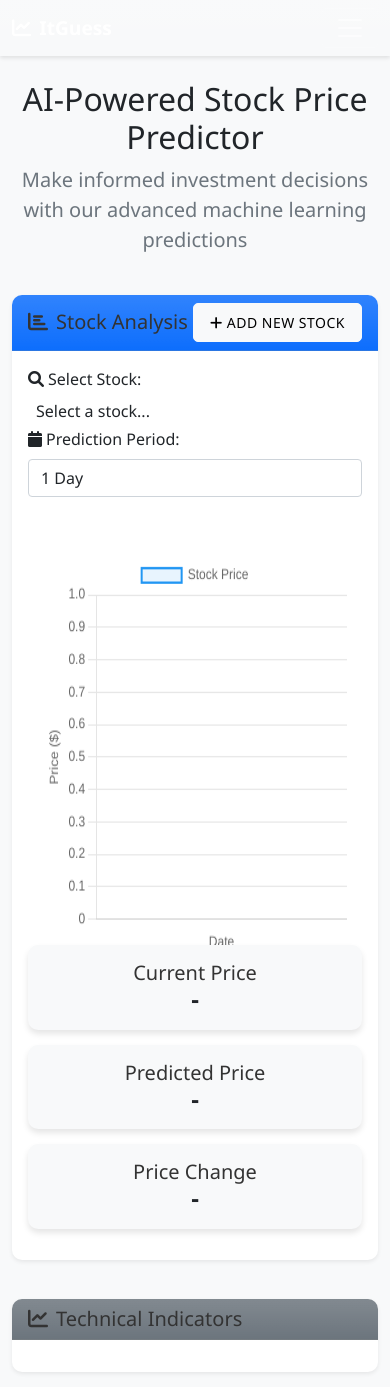
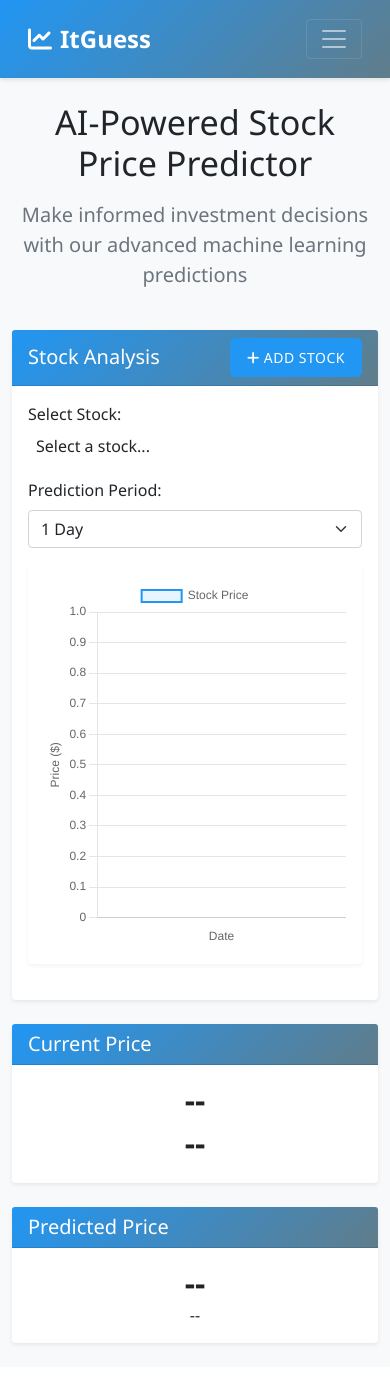
Before and after one commit to Mizokuiam/ItGuess, a Flask app: page / in a window 390 px wide. After the commit the page ends 1346 px from the top, so only its background shows below. Run offline with Flask 3, Linux system fonts and the light colour scheme; some libraries are stand-ins or nearby versions.

Commit message:
Fixed web app functionality
- Fixed navigation bar visibility and styling
- Added proper error handling in technical analysis
- Improved UI layout and responsiveness
- Enhanced dark mode support
- Updated deployment configuration

```diff
--- a/app.py
+++ b/app.py
@@ -67,7 +67,11 @@ def get_stock_data(symbol):
             return jsonify({'success': False, 'error': 'No data available for this stock'}), 404
 
         # Calculate technical indicators
-        indicators = technical_analysis.calculate_indicators(df)
+        tech_analysis = TechnicalAnalysisService()
+        indicators = tech_analysis.calculate_indicators(df)
+
+        if not indicators:
+            return jsonify({'success': False, 'error': 'Failed to calculate indicators'}), 500
 
         # Format the data for response
         data = {
@@ -75,13 +79,8 @@ def get_stock_data(symbol):
             'dates': df.index.strftime('%Y-%m-%d').tolist(),
             'prices': df['Close'].round(2).tolist(),
             'current_price': df['Close'][-1].round(2),
-            'previous_close': df['Close'][-2].round(2),
-            'volume': df['Volume'][-1],
-            'indicators': {
-                'rsi': round(indicators['RSI'][-1], 2) if 'RSI' in indicators else None,
-                'macd': round(indicators['MACD'][-1], 2) if 'MACD' in indicators else None,
-                'signal': round(indicators['Signal'][-1], 2) if 'Signal' in indicators else None
-            }
+            'previous_close': df['Close'][-2].round(2) if len(df) > 1 else df['Close'][-1].round(2),
+            'indicators': indicators
         }
 
         return jsonify(data)
--- a/static/css/style.css
+++ b/static/css/style.css
@@ -20,6 +20,35 @@ body {
     display: flex;
     flex-direction: column;
     background-color: #f8f9fa;
+}
+
+/* Navigation Styles */
+.navbar {
+    background: linear-gradient(135deg, var(--primary-color), var(--secondary-color)) !important;
+    padding: 1rem;
+    box-shadow: 0 2px 4px rgba(0,0,0,0.1);
+}
+
+.navbar-brand {
+    font-weight: 600;
+    font-size: 1.5rem;
+    color: white !important;
+}
+
+.navbar-nav .nav-link {
+    color: rgba(255,255,255,0.9) !important;
+    font-weight: 500;
+    padding: 0.5rem 1rem;
+    transition: all 0.3s ease;
+}
+
+.navbar-nav .nav-link:hover {
+    color: white !important;
+    transform: translateY(-1px);
+}
+
+.navbar-toggler {
+    border-color: rgba(255,255,255,0.5);
 }
 
 /* Dark Mode Styles */
@@ -50,57 +79,94 @@ body.dark-mode .modal-content {
     left: 0;
     width: 100%;
     height: 100%;
-    background: rgba(0, 0, 0, 0.7);
-    z-index: 9999;
+    background: rgba(255, 255, 255, 0.9);
+    z-index: 1000;
     justify-content: center;
     align-items: center;
 }
 
-/* Loading and Error States */
-#loadingIndicator {
-    text-align: center;
-    padding: 1rem;
+body.dark-mode #loadingOverlay {
+    background: rgba(26, 26, 26, 0.9);
 }
 
-#errorMessage {
-    text-align: center;
-    margin-bottom: 1rem;
+/* Chart Styles */
+.chart-container {
+    background: white;
+    border-radius: var(--border-radius);
+    padding: 1rem;
+    box-shadow: 0 2px 4px rgba(0,0,0,0.05);
+    margin-bottom: 2rem;
 }
 
-/* Navbar Styles */
-.navbar {
-    box-shadow: 0 2px 4px rgba(0,0,0,0.1);
-}
-
-.navbar-brand {
-    font-size: 1.5rem;
-    font-weight: bold;
+body.dark-mode .chart-container {
+    background: var(--dark-card);
 }
 
 /* Card Styles */
 .card {
-    border-radius: 10px;
-    box-shadow: 0 4px 6px rgba(0,0,0,0.1);
-    transition: transform 0.3s ease, box-shadow 0.3s ease;
     border: none;
-    margin-bottom: 1rem;
+    box-shadow: 0 2px 4px rgba(0,0,0,0.05);
+    transition: all 0.3s ease;
 }
 
 .card:hover {
     transform: translateY(-2px);
-    box-shadow: 0 6px 12px rgba(0,0,0,0.15);
+    box-shadow: 0 4px 8px rgba(0,0,0,0.1);
 }
 
 .card-header {
-    border-top-left-radius: 10px !important;
-    border-top-right-radius: 10px !important;
-    background-color: #fff;
-    border-bottom: 1px solid rgba(0, 0, 0, 0.1);
+    background: linear-gradient(135deg, var(--primary-color), var(--secondary-color));
+    color: white;
+    font-weight: 500;
 }
 
-.card-title {
-    margin-bottom: 0;
-    color: #333;
+/* Form Styles */
+.form-control {
+    border: 1px solid #dee2e6;
+    padding: 0.75rem;
+}
+
+body.dark-mode .form-control {
+    background-color: #333;
+    border-color: #404040;
+    color: white;
+}
+
+/* Select2 Customization */
+.select2-container {
+    width: 100% !important;
+}
+
+.select2-container--default .select2-selection--single {
+    height: calc(1.5em + 1.5rem) !important;
+    padding: 0.75rem !important;
+    border: 1px solid #dee2e6 !important;
+}
+
+body.dark-mode .select2-container--default .select2-selection--single {
+    background-color: #333;
+    border-color: #404040 !important;
+    color: white;
+}
+
+/* Animation */
+@keyframes fadeIn {
+    from { opacity: 0; }
+    to { opacity: 1; }
+}
+
+/* Responsive Styles */
+@media (max-width: 768px) {
+    .navbar-nav {
+        background: rgba(0,0,0,0.1);
+        border-radius: var(--border-radius);
+        padding: 0.5rem;
+        margin-top: 1rem;
+    }
+
+    .form-check.form-switch {
+        margin: 1rem 0;
+    }
 }
 
 /* Price Display */
@@ -121,28 +187,56 @@ body.dark-mode .modal-content {
     font-weight: bold;
 }
 
-/* Chart Container */
-.chart-container {
-    position: relative;
-    height: 400px;
+/* Portfolio Section */
+.portfolio-summary {
+    background-color: #f8f9fa;
+    padding: 20px;
+    border-radius: 5px;
     margin-bottom: 20px;
-    background-color: rgba(255,255,255,0.05);
-    border-radius: 10px;
-    padding: 15px;
 }
 
-#stockChart {
-    min-height: 400px;
-    width: 100%;
-    margin: 20px 0;
-    background-color: #fff;
-    border-radius: 4px;
+.position-card {
+    margin-bottom: 15px;
 }
 
-#indicatorChart {
-    width: 100%;
-    background-color: #fff;
-    border-radius: 4px;
+/* Watchlist */
+.watchlist-item {
+    padding: 10px;
+    border-bottom: 1px solid #dee2e6;
+}
+
+.watchlist-item:last-child {
+    border-bottom: none;
+}
+
+/* Education Section */
+.education-card {
+    height: 100%;
+}
+
+.education-card .card-body {
+    display: flex;
+    flex-direction: column;
+}
+
+.education-card .card-text {
+    flex-grow: 1;
+}
+
+/* Footer */
+.footer {
+    border-top: 1px solid rgba(0, 0, 0, 0.1);
+}
+
+/* Loading and Error States */
+#loadingIndicator {
+    text-align: center;
+    padding: 1rem;
+}
+
+#errorMessage {
+    text-align: center;
+    margin-bottom: 1rem;
 }
 
 /* Technical Indicators */
@@ -194,127 +288,6 @@ body.dark-mode .modal-content {
     font-weight: bold;
 }
 
-/* Portfolio Section */
-.portfolio-summary {
-    background-color: #f8f9fa;
-    padding: 20px;
-    border-radius: 5px;
-    margin-bottom: 20px;
-}
-
-.position-card {
-    margin-bottom: 15px;
-}
-
-/* Watchlist */
-.watchlist-item {
-    padding: 10px;
-    border-bottom: 1px solid #dee2e6;
-}
-
-.watchlist-item:last-child {
-    border-bottom: none;
-}
-
-/* Education Section */
-.education-card {
-    height: 100%;
-}
-
-.education-card .card-body {
-    display: flex;
-    flex-direction: column;
-}
-
-.education-card .card-text {
-    flex-grow: 1;
-}
-
-/* Footer */
-.footer {
-    border-top: 1px solid rgba(0, 0, 0, 0.1);
-}
-
-/* Responsive Design */
-@media (max-width: 768px) {
-    .chart-container {
-        height: 300px;
-    }
-
-    .navbar-brand {
-        font-size: 1.2rem;
-    }
-
-    .display-4 {
-        font-size: 2rem;
-    }
-
-    .card {
-        margin-bottom: 15px;
-    }
-
-    #currentPrice, #predictedPrice, #priceChange {
-        font-size: 1.5rem;
-    }
-}
-
-/* Select2 Customization */
-.select2-container--default .select2-selection--single {
-    height: 38px;
-    border: 1px solid #ced4da;
-    border-radius: 4px;
-}
-
-.select2-container--default .select2-selection--single .select2-selection__rendered {
-    line-height: 38px;
-}
-
-.select2-container--default .select2-selection--single .select2-selection__arrow {
-    height: 36px;
-}
-
-/* Animations */
-@keyframes fadeIn {
-    from { opacity: 0; }
-    to { opacity: 1; }
-}
-
-.fade-in {
-    animation: fadeIn 0.5s ease-in;
-}
-
-/* Form Controls */
-.form-control:focus {
-    border-color: var(--primary-color);
-    box-shadow: 0 0 0 0.2rem rgba(33, 150, 243, 0.25);
-}
-
-/* Buttons */
-.btn {
-    border-radius: 5px;
-    font-weight: 500;
-    text-transform: uppercase;
-    letter-spacing: 0.5px;
-    padding: 8px 16px;
-    transition: all 0.3s ease;
-}
-
-.btn:hover {
-    transform: translateY(-1px);
-    box-shadow: 0 2px 4px rgba(0, 0, 0, 0.1);
-}
-
-.btn-primary {
-    background-color: var(--primary-color);
-    border-color: var(--primary-color);
-}
-
-.btn-primary:hover {
-    background-color: #1976D2;
-    border-color: #1976D2;
-    transform: translateY(-1px);
-}
-
 /* Modal Styles */
 .modal-content {
     border-radius: 10px;
@@ -354,3 +327,35 @@ body.dark-mode .modal-content {
 ::-webkit-scrollbar-thumb:hover {
     background: #555;
 }
+
+/* Buttons */
+.btn {
+    border-radius: 5px;
+    font-weight: 500;
+    text-transform: uppercase;
+    letter-spacing: 0.5px;
+    padding: 8px 16px;
+    transition: all 0.3s ease;
+}
+
+.btn:hover {
+    transform: translateY(-1px);
+    box-shadow: 0 2px 4px rgba(0, 0, 0, 0.1);
+}
+
+.btn-primary {
+    background-color: var(--primary-color);
+    border-color: var(--primary-color);
+}
+
+.btn-primary:hover {
+    background-color: #1976D2;
+    border-color: #1976D2;
+    transform: translateY(-1px);
+}
+
+/* Form Controls */
+.form-control:focus {
+    border-color: var(--primary-color);
+    box-shadow: 0 0 0 0.2rem rgba(33, 150, 243, 0.25);
+}
--- a/templates/index.html
+++ b/templates/index.html
@@ -41,7 +41,7 @@
         }
     </style>
 </head>
-<body class="bg-light">
+<body>
     <!-- Loading Overlay -->
     <div id="loadingOverlay">
         <div class="spinner-border text-primary" role="status">
@@ -50,8 +50,8 @@
     </div>
 
     <!-- Navigation -->
-    <nav class="navbar navbar-expand-lg navbar-dark bg-gradient">
-        <div class="container-fluid">
+    <nav class="navbar navbar-expand-lg navbar-dark">
+        <div class="container">
             <a class="navbar-brand" href="/">
                 <i class="fas fa-chart-line me-2"></i>ItGuess
             </a>
@@ -61,7 +61,7 @@
             <div class="collapse navbar-collapse" id="navbarNav">
                 <ul class="navbar-nav me-auto">
                     <li class="nav-item">
-                        <a class="nav-link" href="#portfolio">
+                        <a class="nav-link active" href="#portfolio">
                             <i class="fas fa-briefcase me-1"></i>Portfolio
                         </a>
                     </li>
@@ -76,11 +76,13 @@
                         </a>
                     </li>
                 </ul>
+                <div class="d-flex align-items-center">
                     <div class="form-check form-switch me-3">
                         <input class="form-check-input" type="checkbox" id="darkModeToggle">
                         <label class="form-check-label text-light" for="darkModeToggle">
-                        <i class="fas fa-moon me-1"></i>Dark Mode
+                            <i class="fas fa-moon"></i>
                         </label>
+                    </div>
                 </div>
             </div>
         </div>
@@ -90,46 +92,33 @@
     <div class="container mt-4">
         <!-- Header Section -->
         <div class="row mb-4">
-            <div class="col-12">
-                <div class="text-center">
-                    <h1 class="display-4">AI-Powered Stock Price Predictor</h1>
+            <div class="col-12 text-center">
+                <h1 class="display-4 mb-3">AI-Powered Stock Price Predictor</h1>
                 <p class="lead text-muted">Make informed investment decisions with our advanced machine learning predictions</p>
             </div>
         </div>
-        </div>
 
-        <!-- Stock Selection and Chart Section -->
+        <!-- Stock Analysis Section -->
         <div class="row">
-            <div class="col-md-12">
-                <div class="card shadow-sm">
-                    <div class="card-header bg-primary bg-gradient text-white d-flex justify-content-between align-items-center">
-                        <h5 class="card-title mb-0">
-                            <i class="fas fa-chart-bar me-2"></i>Stock Analysis
-                        </h5>
-                        <button type="button" class="btn btn-light btn-sm" data-bs-toggle="modal" data-bs-target="#addStockModal">
-                            <i class="fas fa-plus me-1"></i>Add New Stock
+            <div class="col-12">
+                <div class="card shadow-sm mb-4">
+                    <div class="card-header d-flex justify-content-between align-items-center">
+                        <h5 class="mb-0">Stock Analysis</h5>
+                        <button class="btn btn-primary btn-sm" id="addStockBtn">
+                            <i class="fas fa-plus me-1"></i>Add Stock
                         </button>
                     </div>
                     <div class="card-body">
-                        <div class="row mb-4">
-                            <div class="col-md-6">
-                                <label for="stockSelect" class="form-label">
-                                    <i class="fas fa-search me-1"></i>Select Stock:
-                                </label>
-                                <select class="form-control select2" id="stockSelect">
-                                    <option value="">Select a stock...</option>
-                                    <option value="AAPL">Apple Inc. (AAPL)</option>
-                                    <option value="MSFT">Microsoft Corporation (MSFT)</option>
-                                    <option value="GOOGL">Alphabet Inc. (GOOGL)</option>
-                                    <option value="AMZN">Amazon.com Inc. (AMZN)</option>
-                                    <option value="META">Meta Platforms Inc. (META)</option>
+                        <div class="row">
+                            <div class="col-md-6 mb-3">
+                                <label for="stockSelect" class="form-label">Select Stock:</label>
+                                <select class="form-select" id="stockSelect">
+                                    <option value="">Choose a stock...</option>
                                 </select>
                             </div>
-                            <div class="col-md-6">
-                                <label for="predictionPeriod" class="form-label">
-                                    <i class="fas fa-calendar me-1"></i>Prediction Period:
-                                </label>
-                                <select class="form-control" id="predictionPeriod">
+                            <div class="col-md-6 mb-3">
+                                <label for="predictionPeriod" class="form-label">Prediction Period:</label>
+                                <select class="form-select" id="predictionPeriod">
                                     <option value="1d">1 Day</option>
                                     <option value="1w">1 Week</option>
                                     <option value="1m">1 Month</option>
@@ -137,55 +126,44 @@
                             </div>
                         </div>
 
-                        <!-- Chart Container -->
-                        <div class="chart-container mb-4">
+                        <!-- Stock Price Chart -->
+                        <div class="chart-container">
                             <canvas id="stockChart"></canvas>
                         </div>
 
-                        <!-- Prediction Results -->
-                        <div class="row">
-                            <div class="col-md-4">
-                                <div class="card bg-light">
-                                    <div class="card-body text-center">
-                                        <h5 class="card-title">Current Price</h5>
-                                        <h3 class="mb-0" id="currentPrice">-</h3>
-                                    </div>
-                                </div>
-                            </div>
-                            <div class="col-md-4">
-                                <div class="card bg-light">
-                                    <div class="card-body text-center">
-                                        <h5 class="card-title">Predicted Price</h5>
-                                        <h3 class="mb-0" id="predictedPrice">-</h3>
-                                    </div>
-                                </div>
-                            </div>
-                            <div class="col-md-4">
-                                <div class="card bg-light">
-                                    <div class="card-body text-center">
-                                        <h5 class="card-title">Price Change</h5>
-                                        <h3 class="mb-0" id="priceChange">-</h3>
-                                    </div>
-                                </div>
-                            </div>
+                        <!-- Technical Indicators -->
+                        <div class="row" id="technicalIndicators">
+                            <!-- Indicators will be dynamically added here -->
                         </div>
                     </div>
                 </div>
             </div>
         </div>
 
-        <!-- Technical Indicators Section -->
-        <div class="row mt-4">
-            <div class="col-12">
-                <div class="card shadow-sm">
-                    <div class="card-header bg-secondary bg-gradient text-white">
-                        <h5 class="card-title mb-0">
-                            <i class="fas fa-chart-line me-2"></i>Technical Indicators
-                        </h5>
+        <!-- Prediction Results -->
+        <div class="row">
+            <div class="col-md-6 mb-4">
+                <div class="card shadow-sm h-100">
+                    <div class="card-header">
+                        <h5 class="mb-0">Current Price</h5>
                     </div>
                     <div class="card-body">
-                        <div class="row" id="technicalIndicators">
-                            <!-- Indicators will be dynamically added here -->
+                        <div class="text-center">
+                            <h2 id="currentPrice">--</h2>
+                            <p id="priceChange" class="mb-0">--</p>
+                        </div>
+                    </div>
+                </div>
+            </div>
+            <div class="col-md-6 mb-4">
+                <div class="card shadow-sm h-100">
+                    <div class="card-header">
+                        <h5 class="mb-0">Predicted Price</h5>
+                    </div>
+                    <div class="card-body">
+                        <div class="text-center">
+                            <h2 id="predictedPrice">--</h2>
+                            <p id="confidenceLevel" class="mb-0">--</p>
                         </div>
                     </div>
                 </div>
@@ -194,31 +172,30 @@
     </div>
 
     <!-- Add Stock Modal -->
-    <div class="modal fade" id="addStockModal">
+    <div class="modal fade" id="addStockModal" tabindex="-1">
         <div class="modal-dialog">
             <div class="modal-content">
                 <div class="modal-header">
-                    <h5 class="modal-title">
-                        <i class="fas fa-plus-circle me-2"></i>Add New Stock
-                    </h5>
+                    <h5 class="modal-title">Add New Stock</h5>
                     <button type="button" class="btn-close" data-bs-dismiss="modal"></button>
                 </div>
                 <div class="modal-body">
-                    <form id="addStockForm">
                     <div class="mb-3">
-                            <label for="stockSymbol" class="form-label">Stock Symbol</label>
-                            <input type="text" class="form-control" id="stockSymbol" required>
+                        <label for="newStockSymbol" class="form-label">Stock Symbol</label>
+                        <input type="text" class="form-control" id="newStockSymbol" placeholder="Enter stock symbol (e.g., AAPL)">
                     </div>
-                        <button type="submit" class="btn btn-primary">Add Stock</button>
-                    </form>
+                </div>
+                <div class="modal-footer">
+                    <button type="button" class="btn btn-secondary" data-bs-dismiss="modal">Cancel</button>
+                    <button type="button" class="btn btn-primary" id="saveNewStock">Add Stock</button>
                 </div>
             </div>
         </div>
     </div>
 
     <!-- Scripts -->
+    <script src="https://cdn.jsdelivr.net/npm/bootstrap@5.1.3/dist/js/bootstrap.bundle.min.js"></script>
     <script src="https://code.jquery.com/jquery-3.6.0.min.js"></script>
-    <script src="https://cdn.jsdelivr.net/npm/bootstrap@5.1.3/dist/js/bootstrap.bundle.min.js"></script>
     <script src="https://cdn.jsdelivr.net/npm/select2@4.1.0-rc.0/dist/js/select2.min.js"></script>
     <script src="https://cdn.jsdelivr.net/npm/chart.js"></script>
     <script src="{{ url_for('static', filename='js/main.js') }}"></script>
```
Also changed, not shown: services/technical_analysis.py (+40 -0 lines). Lines whose indentation alone changed are shown as unchanged.
